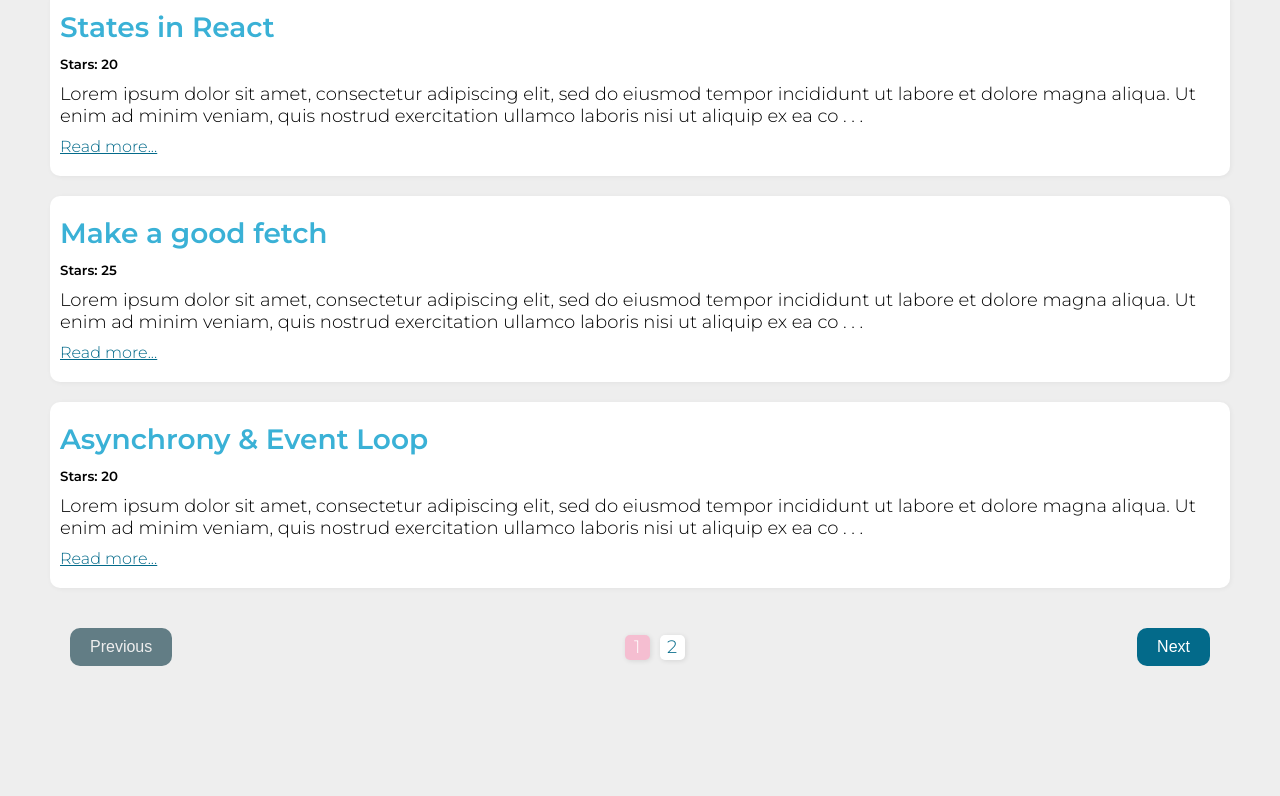
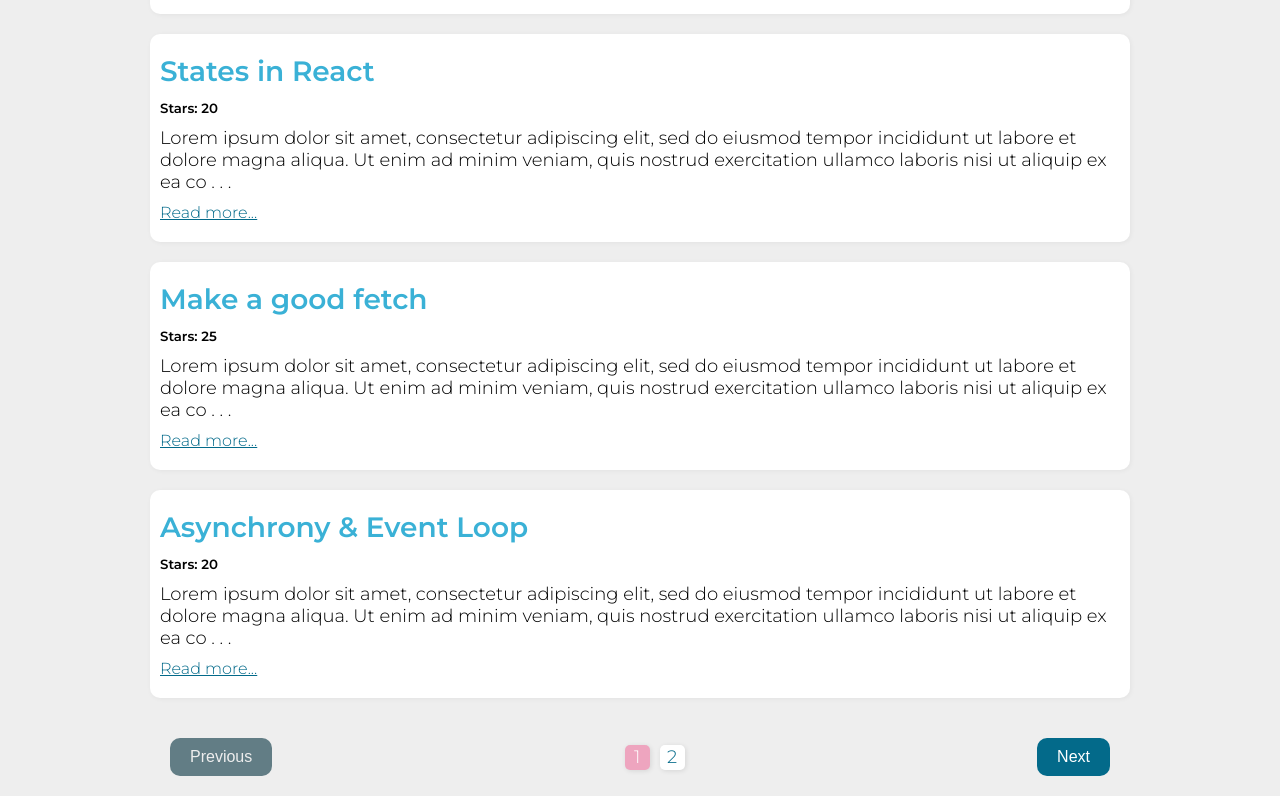
Before and after one commit to manuelffernandez/jsonsv-practice, a React (Vite) app: page /blogs in a window 1280 px wide. Shown: the part 630-1426 px from the top of the page. Before the commit the page ends 1316 px from the top, so only its background shows below. Built offline with nearby package versions, Linux system fonts and the light colour scheme; data requests are answered from the project's data file.

Commit message:
updates styles

```diff
--- a/src/index.css
+++ b/src/index.css
@@ -5,7 +5,7 @@
   --color-one-faint: #627d85;
   --color-two: #3ab1d6;
   --color-two-faint: #9cc9d6;
-  --color-three: #f5bed1;
+  --color-three: #eea5bf;
   --color-four: #eee;
 }
 
@@ -94,7 +94,7 @@ ul li {
 }
 
 .main {
-  padding: 0 50px;
+  padding: 0 150px;
 }
 
 .pageButtonsContainer {
@@ -179,6 +179,26 @@ ul li {
 }
 
 .pagesList__list__index-active {
+  cursor: default;
   color: white;
   background-color: var(--color-three);
 }
+
+.formInput {
+  display: flex;
+  flex-direction: column;
+  margin-bottom: 50px;
+}
+
+.formInput__label {
+  margin-bottom: 15px;
+  font-size: 1.5rem;
+  color: var(--color-one);
+}
+
+.formInput__input {
+  border-style: none;
+  line-height: 1.7rem;
+  font-family: 'Montserrat';
+  font-size: 1.2rem;
+}
```
